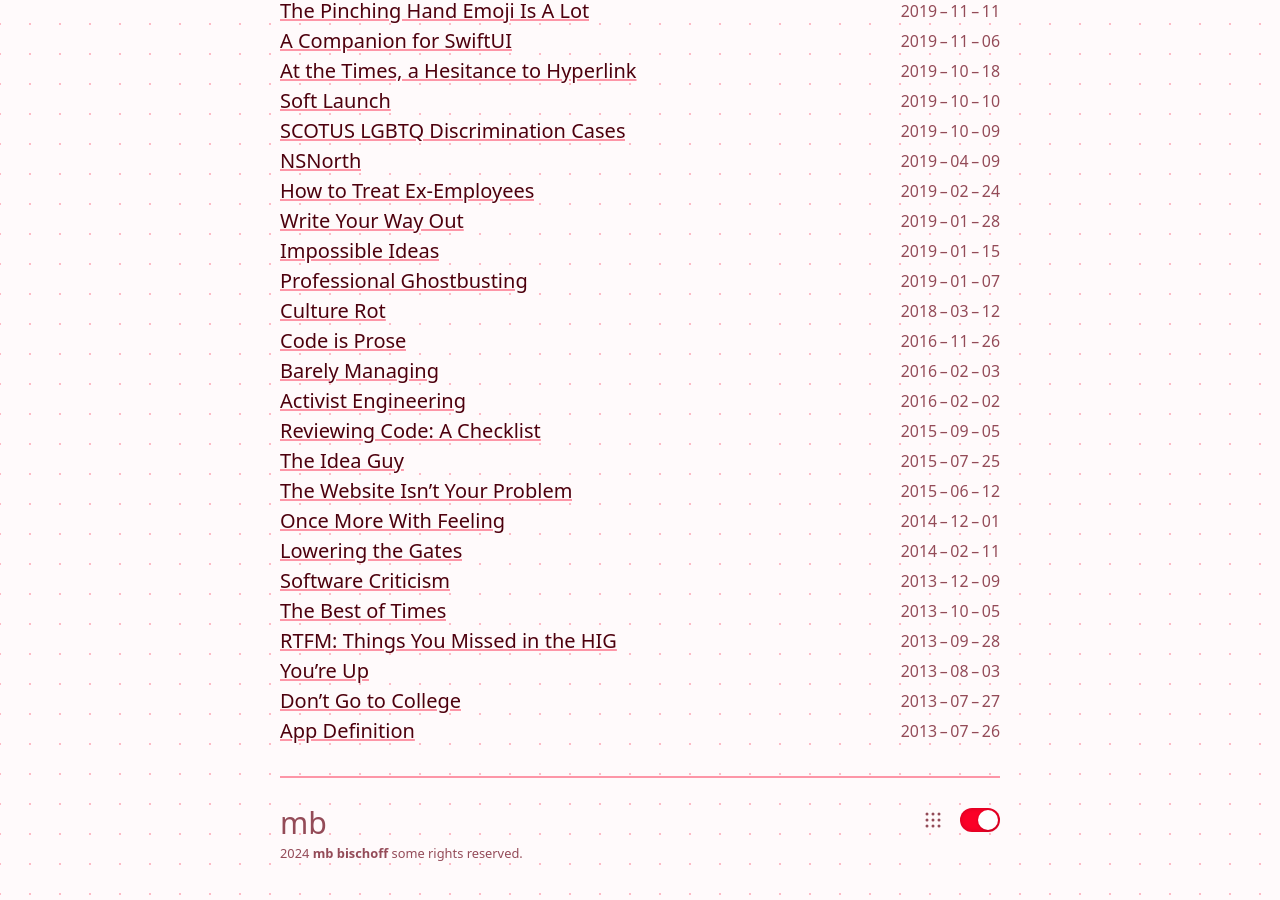
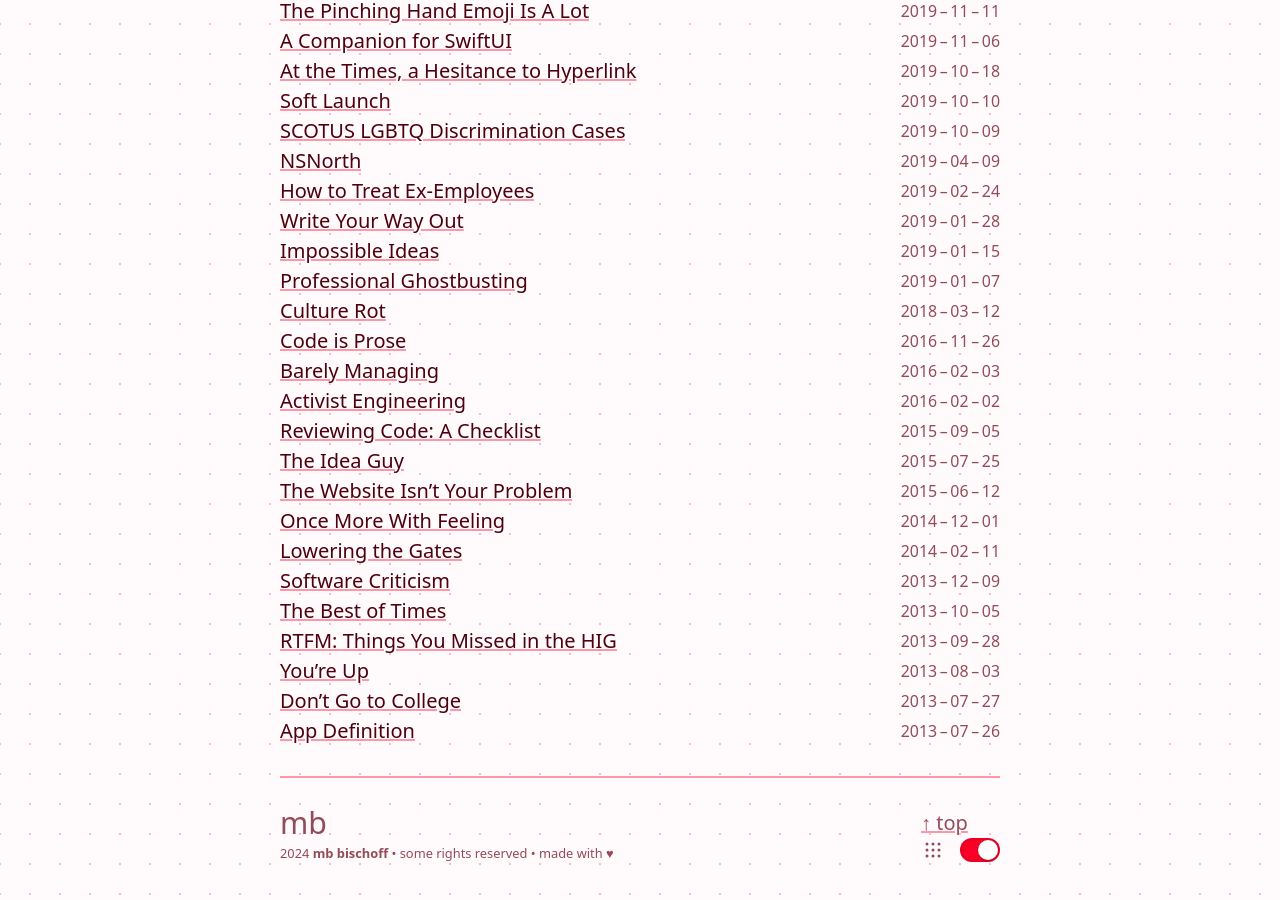
Before and after one commit to mbbischoff/website, a Jekyll site: the page built from index.html, in a window 1280 px wide and 900 px high, scrolled down 2166 px. Built offline with Jekyll 4.4.1, drawn with Linux system fonts in a browser that asks for light colours; some web fonts are replaced; the list of posts is cut into pages by our own code; comment, search, counter and statistics services are not loaded; a style sheet for code colours, icons or effects is not loaded.

Commit message:
Made with love

```diff
--- a/_includes/footer.html
+++ b/_includes/footer.html
@@ -1,15 +1,20 @@
 <footer>
   <div class="legal">
   <p class="license">
-    <a href="#top" class="initials">mb</a>
-    <i class="cc cc-cc"></i> {{ site.license.copyright }}
-    <a
+    <a href="/" class="initials">mb</a>
+    <i class="cc cc-cc"></i> {{ site.license.copyright }} • <a
       href="{{ site.license.url }}"
       title="Creative Commons Attribution-ShareAlike 4.0 International">
-      {{ site.license.text }}</a>.
+      {{ site.license.text }}</a> • made with ♥
     </p>
 
     <!-- TODO: Make this an include. -->
+    <div>
+      <!-- <p> -->
+      <a href="#top" class="button-borderlesss">↑ top</a>
+      <!-- </p> -->
+    <br>
+
     <div class="switch">
       <label for="toggle-grid">
        <!-- Custom dot grid svg icon -->
@@ -31,6 +36,6 @@
      </label>
       <input type="checkbox" id="toggle-grid" class="toggle" checked="" aria-label="Toggle dot grid" />
     </div>
-
+    </div>
   </div>
 </footer>
```
